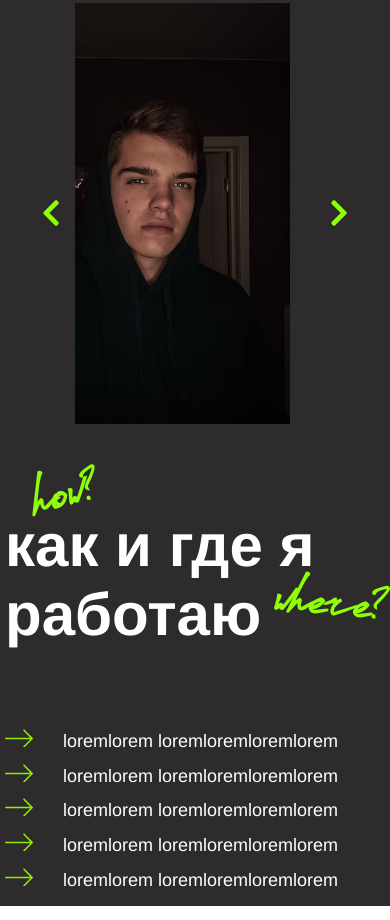
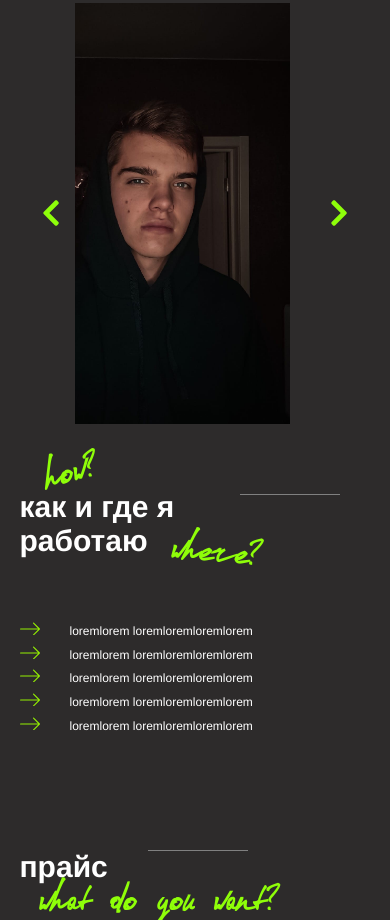
Before and after one commit to neydyxd/brow-master-landing, a React app: page / in a window 390 px wide. Shown: the part 945-1865 px from the top of the page. Built offline with nearby package versions, Linux system fonts and the light colour scheme; a web font is replaced by a local one.

Commit message:
Доработка адптива секции slider и верстка секции price

```diff
--- a/src/Components/About/About.css
+++ b/src/Components/About/About.css
@@ -59,7 +59,7 @@
 }
 
 .about__label{
-    min-width: 150px;
+    width: 150px;
     border-top: 1px solid #808080;
     margin-left: 20px;
 }
--- a/src/Components/App/App.js
+++ b/src/Components/App/App.js
@@ -1,5 +1,6 @@
 import About from "../About/About";
 import Header from "../Header/Header";
+import Price from "../Price/Price";
 import Slider from "../Slider/Slider";
 
 
@@ -10,6 +11,7 @@ function App() {
         <Header />
         <About />
         <Slider />
+        <Price />
       </div>
     </div>
   );
--- a/src/Components/Header/Header.css
+++ b/src/Components/Header/Header.css
@@ -68,6 +68,28 @@
     font-family: Helvetica;
     margin-left: 20px;
     text-decoration: none;
+    background: linear-gradient(
+            to right,
+            #8ffe09 20%,
+            white 30%,
+            white 70%,
+            #8ffe09 80%
+        );
+    -webkit-background-clip: text;
+    background-clip: text;
+    -webkit-text-fill-color: transparent;
+    text-fill-color: transparent;
+    background-size: 500% auto;
+    animation: textShine 5s ease-in-out infinite alternate;
+}
+
+@keyframes textShine {
+    0% {
+        background-position: 0% 50%;
+    }
+    100% {
+        background-position: 100% 50%;
+    }
 }
 
 .header__phone:hover{
--- a/src/Components/Navigation/Navigation.css
+++ b/src/Components/Navigation/Navigation.css
@@ -79,7 +79,30 @@
         text-decoration: none;
         font-family: Shlapak;
         font-size: 45px;
+        text-decoration: none;
+        background: linear-gradient(
+            to right,
+            #8ffe09 20%,
+            white 30%,
+            white 70%,
+            #8ffe09 80%
+        );
+        -webkit-background-clip: text;
+        background-clip: text;
+        -webkit-text-fill-color: transparent;
+        text-fill-color: transparent;
+        background-size: 500% auto;
+        animation: textShine 5s ease-in-out infinite alternate;
     }
+
+    @keyframes textShine {
+      0% {
+          background-position: 0% 50%;
+      }
+      100% {
+          background-position: 100% 50%;
+      }
+  }
 
     .navigation__close-button:hover{
         opacity: 0.6;
--- /dev/null
+++ b/src/Components/Price/Price.css
@@ -0,0 +1,47 @@
+.price{
+    margin-top: 100px;
+}
+
+.price__title{
+    font-size: 60px;
+    font-family: Helvetica;
+    color: white;
+    margin: 0;
+
+}
+
+.price__title-box{
+    display: flex;
+}
+
+.price__label{
+    display: inline-block;
+    width: 150px;
+    border-top: 1px solid #808080;
+    margin-left: 40px;
+}
+
+.price__subtitle{
+    font-size: 50px;
+    font-family: Shlapak;
+    color: #8FFE09;
+    margin: 0;
+    margin-top: -20px;
+    margin-left: 35px;
+}
+
+@media screen and (min-width: 320px) and (max-width: 767px) {
+    .price__title{
+        font-size: 30px;
+    }
+
+    .price__subtitle{
+        margin-top: -10px;
+        font-size: 40px;
+        margin-left: 20px;
+    }
+
+    .price__label{
+        width: 100px;
+    }
+}
--- /dev/null
+++ b/src/Components/Price/Price.js
@@ -0,0 +1,12 @@
+function Price() {
+    return(
+        <section className="price">
+            <div className="price__title-box">
+                <h3 className='price__title'>прайс</h3>
+                <label className='price__label'></label>
+            </div>
+            <h3 className='price__subtitle'>what do you want?</h3>
+        </section>
+    );
+}
+export default Price;
--- a/src/Components/Slider/Slider.css
+++ b/src/Components/Slider/Slider.css
@@ -20,6 +20,14 @@ margin-top: 150px;
     color: white;
     max-width: 320px;
     margin: 0;
+    display: flex;
+}
+
+.slider__label{
+    display: inline-block;
+    min-width: 150px;
+    border-top: 1px solid #808080;
+    margin-left: -20px;
 }
 
 .slider__title_3{
@@ -62,7 +70,10 @@ margin-top: 150px;
 .slider__title-box{
     width: 380px;
 }
-
+.slider__first-box{
+    display: flex;
+    align-items: center;
+}
 .slider__item{
     width: 100%;
     display: flex;
@@ -93,12 +104,31 @@ margin-top: 150px;
 }
 
 
+.slider__arrow-block{
+    display: flex;
+    flex-direction: column;
+    justify-content: space-between;
+    max-height: 70%;
+}
+
+.slider__arrow{
+    width: 100px;
+    filter: invert(81%) sepia(49%) saturate(859%) hue-rotate(32deg) brightness(104%) contrast(99%);
+    justify-self: center;
+    height: 100px;
+}
+
+
 @media screen and (min-width: 320px) and (max-width: 767px) {
     .slider{
         flex-direction: column-reverse;
         margin: 0 auto;
         margin-top: 50px;
         align-items: center;
+    }
+
+    .slider__about{
+        margin-right: auto;
     }
 
     .slider__item_1{
@@ -112,4 +142,46 @@ margin-top: 150px;
     .slider__item_3{
         background-position: -100px center;
     }
+
+    .slider__title_2{
+        font-size: 30px;
+    }
+
+    .slider__title_1{
+        font-size: 40px;
+        margin-bottom: 20px;
+    }
+
+
+    .slider__title_2{
+        font-size: 30px;
+    }
+
+    .slider__title_3{
+        font-size: 40px;
+        margin-top: -40px;
+    }
+
+    .slider__title-box{
+        width: 240px;
+    }
+
+    .slider__list{
+        margin-top: 50px;
+        min-width: 100%;
+    }
+
+    .slider__list-element{
+        font-size: 12px;
+    }
+
+    .slider__list-element::before{
+        background-size: 20px 28px;
+        height: 20px;
+        width: 20px;
+    }
+
+    .slider__label{
+        min-width: 100px;
+    }
 }
--- a/src/Components/Slider/Slider.js
+++ b/src/Components/Slider/Slider.js
@@ -1,14 +1,17 @@
 import Carousel from '../Carousel/Carousel';
+import arrow from '../../images/broke-arrow.svg'
 
 function Slider(){
     return(
         <section className='slider'>
             <div className='slider__about'>
-                <div className='slider__title-box'>
+                <div className='slider__first-box'>
+                    <div className='slider__title-box'>
                     <h3 className='slider__title_1'>how?</h3>
                     <h3 className='slider__title_2'>как и где я работаю</h3>
+                    <h3 className='slider__title_3'>where?</h3>
+                    </div>
                     <label className='slider__label'></label>
-                    <h3 className='slider__title_3'>where?</h3>
                 </div>
                 <ul className='slider__list'>
                     <li className='slider__list-element'>loremlorem loremloremloremlorem</li>
@@ -17,6 +20,8 @@ function Slider(){
                     <li className='slider__list-element'>loremlorem loremloremloremlorem</li>
                     <li className='slider__list-element'>loremlorem loremloremloremlorem</li>
                 </ul>
+            </div>
+            <div className='slider__arrow-block'>
             </div>
             <Carousel>
                 <div className="slider__item slider__item_1"></div>
--- a/src/index.css
+++ b/src/index.css
@@ -6,3 +6,4 @@
 @import url(./Components/About/About.css);
 @import url(./Components/Slider/Slider.css);
 @import url(./Components/Carousel/Carousel.css);
+@import url(./Components/Price/Price.css);
```
Also changed, not shown: src/images/border-price.svg (added), src/images/broke-arrow.svg (added).
